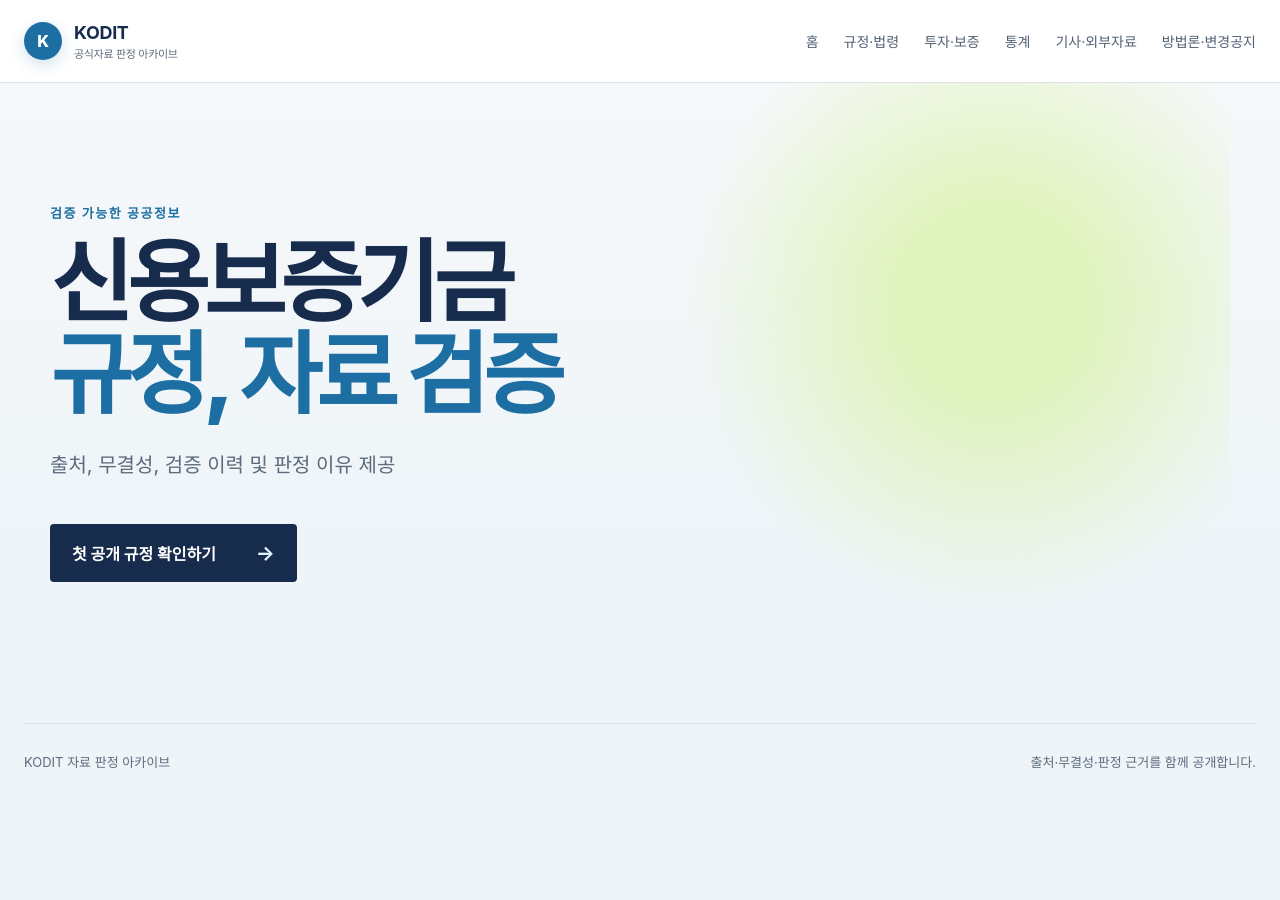
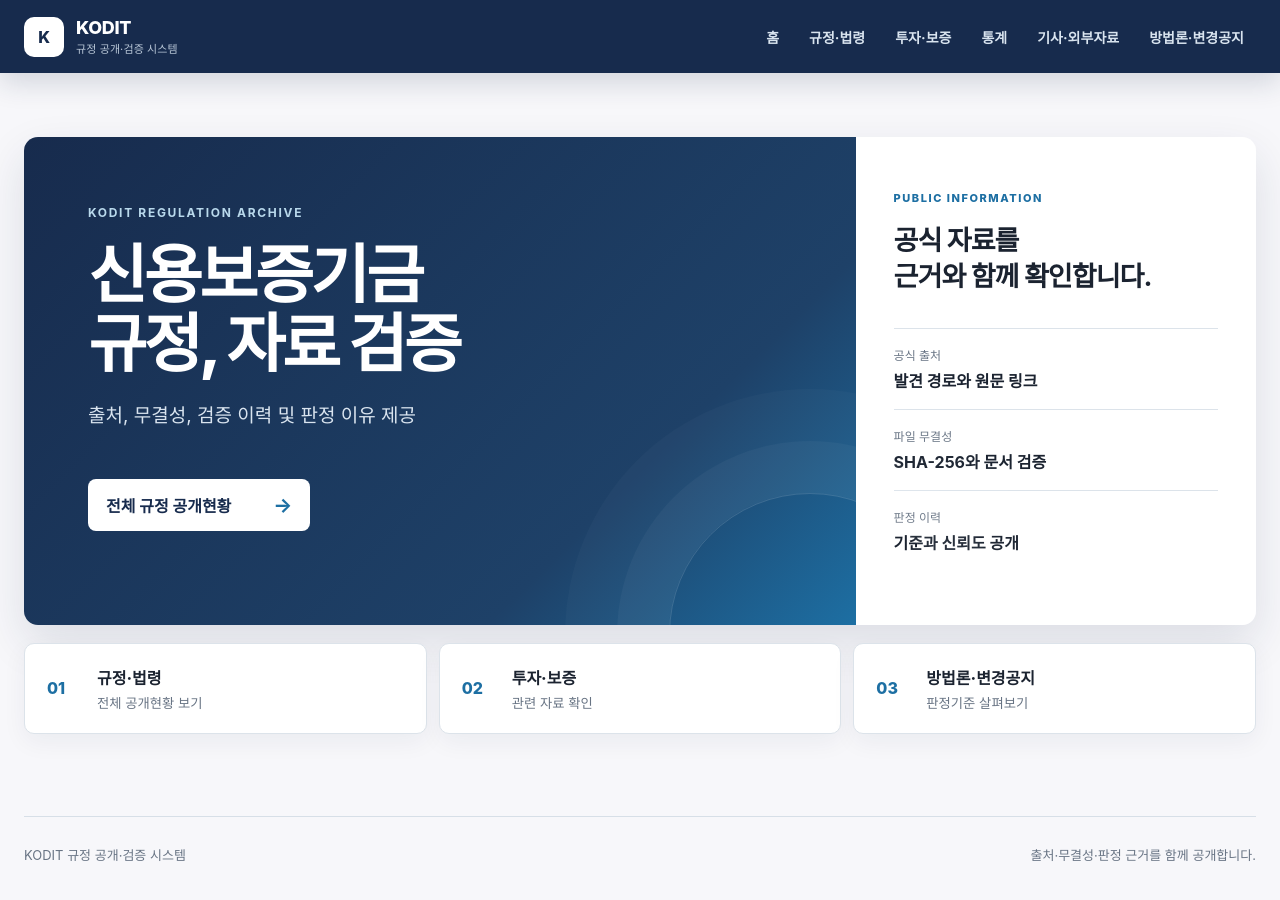
Before and after one commit to maenglion/KODIT-analysis, a Next.js app in the folder apps/public-site/: page / in a window 1280 px wide. Shown: the top 900 px of the page. Before the commit the page ends 811 px from the top, so only its background shows below. Built offline with nearby package versions, Linux system fonts and the light colour scheme; a web font is replaced by a local one.

Commit message:
style: align public site with civic dashboard

```diff
--- a/apps/public-site/app/layout.tsx
+++ b/apps/public-site/app/layout.tsx
@@ -31,7 +31,7 @@
           <div className="header-inner">
             <Link className="brand" href="/" aria-label="KODIT 규정 아카이브 홈">
               <span className="brand-mark">K</span>
-              <span><b>KODIT</b><small>공식자료 판정 아카이브</small></span>
+              <span><b>KODIT</b><small>규정 공개·검증 시스템</small></span>
             </Link>
             <nav aria-label="주 메뉴">
               {nav.map(([label, href]) => <Link key={href} href={href}>{label}</Link>)}
@@ -39,7 +39,7 @@
           </div>
         </header>
         {children}
-        <footer><span>KODIT 자료 판정 아카이브</span><span>출처·무결성·판정 근거를 함께 공개합니다.</span></footer>
+        <footer><span>KODIT 규정 공개·검증 시스템</span><span>출처·무결성·판정 근거를 함께 공개합니다.</span></footer>
       </body>
     </html>
   );
--- a/apps/public-site/app/page.tsx
+++ b/apps/public-site/app/page.tsx
@@ -3,10 +3,28 @@
 export default function Home() {
   return (
     <main className="shell home">
-      <p className="eyebrow">검증 가능한 공공정보</p>
-      <h1>신용보증기금<br /><em>규정, 자료 검증</em></h1>
-      <p className="lead">출처, 무결성, 검증 이력 및 판정 이유 제공</p>
-      <Link className="primary-link" href="/regulations/investment-option-guarantee">첫 공개 규정 확인하기 <span>→</span></Link>
+      <section className="home-intro">
+        <div className="home-copy">
+          <p className="eyebrow">KODIT REGULATION ARCHIVE</p>
+          <h1>신용보증기금<br /><em>규정, 자료 검증</em></h1>
+          <p className="lead">출처, 무결성, 검증 이력 및 판정 이유 제공</p>
+          <Link className="primary-link" href="/regulations">전체 규정 공개현황 <span>→</span></Link>
+        </div>
+        <aside className="home-guide" aria-label="검증 정보 안내">
+          <p className="home-guide-label">PUBLIC INFORMATION</p>
+          <h2>공식 자료를<br />근거와 함께 확인합니다.</h2>
+          <dl>
+            <div><dt>공식 출처</dt><dd>발견 경로와 원문 링크</dd></div>
+            <div><dt>파일 무결성</dt><dd>SHA-256와 문서 검증</dd></div>
+            <div><dt>판정 이력</dt><dd>기준과 신뢰도 공개</dd></div>
+          </dl>
+        </aside>
+      </section>
+      <section className="home-shortcuts" aria-label="주요 메뉴">
+        <Link href="/regulations"><span>01</span><b>규정·법령</b><small>전체 공개현황 보기</small></Link>
+        <Link href="/investment-guarantee"><span>02</span><b>투자·보증</b><small>관련 자료 확인</small></Link>
+        <Link href="/methodology"><span>03</span><b>방법론·변경공지</b><small>판정기준 살펴보기</small></Link>
+      </section>
     </main>
   );
 }
--- a/apps/public-site/app/styles.css
+++ b/apps/public-site/app/styles.css
@@ -84,3 +84,139 @@
   color:#fff;
 }
 .detail-ready { color:var(--primary); }
+
+/* Civic operations theme — adapted from the reference system's visual language. */
+:root {
+  --ink:#1b2330;
+  --muted:#687484;
+  --paper:#f7f7fa;
+  --green:#1d6fa3;
+  --lime:#d9ecf7;
+  --line:#dce3ea;
+  --amber:#9a5b04;
+  --primary:#1d6fa3;
+  --primary-dark:#172b4d;
+  --primary-soft:#e7f1f8;
+  --surface:#fff;
+  --shadow:0 8px 24px rgba(23,43,77,.055);
+}
+html { background:var(--paper); }
+body { background:var(--paper); color:var(--ink); }
+.shell { width:min(1240px,calc(100% - 48px)); }
+.site-header {
+  height:73px;
+  border:0;
+  background:var(--primary-dark);
+  box-shadow:0 10px 28px rgba(23,43,77,.16);
+  backdrop-filter:none;
+}
+.header-inner { width:min(1320px,calc(100% - 48px)); height:73px; }
+.brand { color:#fff; }
+.brand-mark {
+  width:40px;
+  height:40px;
+  border-radius:10px;
+  background:#fff;
+  color:var(--primary-dark);
+  box-shadow:none;
+  font-family:Paperlogy,Inter,sans-serif;
+  font-weight:800;
+}
+.brand b { font-family:Paperlogy,Inter,sans-serif; font-size:18px; font-weight:800; }
+.brand small { color:#bac8d8; font-size:11px; letter-spacing:.01em; }
+nav { gap:6px; font-size:14px; }
+nav a { color:#d9e4ef; padding:9px 12px; border-radius:7px; font-weight:650; }
+nav a:hover { color:#fff; background:rgba(255,255,255,.1); }
+
+.home { min-height:calc(100vh - 180px); padding:64px 0 82px; background:none; }
+.home-intro { display:grid; grid-template-columns:minmax(0,1.35fr) minmax(320px,.65fr); overflow:hidden; border-radius:14px; box-shadow:0 18px 45px rgba(23,43,77,.12); }
+.home-copy { min-height:430px; padding:68px 64px; background:linear-gradient(135deg,#172b4d 0%,#1e4168 72%,#1d6fa3 100%); color:#fff; position:relative; }
+.home-copy::after { content:""; position:absolute; width:280px; height:280px; right:-95px; bottom:-150px; border:1px solid rgba(255,255,255,.14); border-radius:50%; box-shadow:0 0 0 52px rgba(255,255,255,.035),0 0 0 104px rgba(255,255,255,.025); }
+.home .eyebrow { color:#b9d9ec; font-size:12px; letter-spacing:.14em; position:relative; z-index:1; }
+.home h1 { max-width:720px; margin:20px 0 22px; font-size:clamp(44px,5vw,68px); line-height:1.08; letter-spacing:-.052em; position:relative; z-index:1; }
+.home h1 em { color:#fff; }
+.home .lead { color:#d9e4ef; font-size:19px; line-height:1.65; position:relative; z-index:1; }
+.primary-link { margin-top:28px; padding:14px 18px; border-radius:8px; background:#fff; color:var(--primary-dark); gap:42px; position:relative; z-index:1; }
+.primary-link span { color:var(--primary); }
+.home-guide { padding:54px 38px; background:#fff; }
+.home-guide-label { margin:0 0 18px; color:var(--primary); font-size:11px; font-weight:800; letter-spacing:.14em; }
+.home-guide h2 { margin:0 0 32px; font-family:Paperlogy,Inter,sans-serif; font-size:27px; line-height:1.35; letter-spacing:-.035em; }
+.home-guide dl { margin:0; }
+.home-guide dl div { padding:17px 0; border-top:1px solid var(--line); }
+.home-guide dt { color:var(--muted); font-size:12px; }
+.home-guide dd { margin:5px 0 0; font-weight:750; }
+.home-shortcuts { display:grid; grid-template-columns:repeat(3,1fr); gap:12px; margin-top:18px; }
+.home-shortcuts a { display:grid; grid-template-columns:38px 1fr; gap:4px 12px; align-items:center; padding:21px 22px; background:#fff; border:1px solid var(--line); border-radius:10px; box-shadow:var(--shadow); text-decoration:none; transition:transform .18s ease,border-color .18s ease; }
+.home-shortcuts a:hover { transform:translateY(-2px); border-color:#aabccc; }
+.home-shortcuts span { grid-row:1 / span 2; color:var(--primary); font-weight:800; }
+.home-shortcuts b { font-family:Paperlogy,Inter,sans-serif; font-size:16px; font-weight:800; }
+.home-shortcuts small { color:var(--muted); }
+
+.review-hero { padding:38px 0 22px; }
+.title-line { gap:12px; }
+.title-line h1 { font-size:clamp(30px,4vw,44px); letter-spacing:-.04em; }
+.review-badge { padding:6px 11px; border-radius:17px; font-size:12px; }
+.review-warning { margin:13px 0 0; font-size:14px; }
+.metric-grid { gap:12px; margin:24px 0 14px; }
+.metric-grid div { min-height:98px; padding:17px 18px; border-top:3px solid var(--primary-dark); border-radius:9px; box-shadow:var(--shadow); }
+.metric-grid div:not(:first-child) { border-top-color:#7e9bb3; }
+.metric-grid span { font-size:12px; font-weight:700; }
+.metric-grid strong { margin-top:9px; color:var(--ink); font-size:30px; font-weight:800; }
+.update-grid { gap:0; background:#fff; border-radius:9px; box-shadow:var(--shadow); }
+.update-grid div { border-right:1px solid var(--line); border-bottom:1px solid var(--line); }
+.update-grid dt { color:#707b89; font-weight:700; }
+.update-grid dd { color:var(--ink); font-size:13px; }
+.regulations-shell { grid-template-columns:248px minmax(0,1fr); gap:16px; padding-top:6px; }
+.filter-panel,.table-panel { border-radius:9px; box-shadow:var(--shadow); }
+.filter-panel { top:91px; padding:18px; }
+.filter-head h2 { font-family:Paperlogy,Inter,sans-serif; font-size:20px; font-weight:800; }
+.filter-head button,.preset-row button,.download-menu button,.pagination button { border-radius:7px; }
+.filter-head button:hover,.preset-row button:hover,.download-menu button:hover,.pagination button:not(:disabled):hover { border-color:#9eb3c6; background:var(--primary-soft); }
+.filter-panel input[type=search],.filter-panel input[type=text],.filter-panel select { border-radius:7px; border-color:#cbd6e1; }
+.filter-panel input:focus,.filter-panel select:focus { outline:2px solid rgba(29,111,163,.2); border-color:var(--primary); }
+.table-toolbar { padding:16px 18px; background:#fff; }
+.table-toolbar strong { font-family:Paperlogy,Inter,sans-serif; font-size:22px; font-weight:800; }
+.download-menu button { padding:8px 10px; }
+.regulations-table th { background:var(--primary-dark); padding:11px 10px; font-weight:750; }
+.regulations-table td { padding:10px; }
+.regulations-table tbody tr:nth-child(even) { background:#fafbfd; }
+.regulations-table tbody tr:hover { background:#edf5fa; }
+.regulations-table .has-detail { background:#eaf3f9; }
+.status-flag,.confidence-flag { border-radius:17px; }
+.decision-dialog { border-radius:12px; border-top:5px solid var(--primary-dark); }
+.decision-dialog h2,.content h2,.hero h1,.status-card strong,.pending h1,.connection-state h1 { font-family:Paperlogy,Inter,"Noto Sans KR",sans-serif; font-weight:800; }
+.hero { padding-top:42px; }
+.breadcrumb { margin-bottom:36px; }
+.hero h1 { font-size:clamp(38px,5vw,58px); }
+.status-card,.facts-panel,.interpretation { border-radius:10px; box-shadow:var(--shadow); }
+.interpretation { background:var(--primary-dark); }
+.claim-flow span { background:#203b61; color:#c3d2e1; }
+footer { width:min(1320px,calc(100% - 48px)); border-color:#d7dfe7; }
+
+@media(max-width:980px) {
+  .home-intro { grid-template-columns:1fr; }
+  .home-copy { min-height:auto; }
+  .home-guide { display:grid; grid-template-columns:1fr 1fr; column-gap:28px; }
+  .home-guide dl { grid-column:2; grid-row:1 / span 2; }
+  .home-guide h2 { margin-bottom:0; }
+  nav { gap:0; }
+  nav a { padding-inline:8px; }
+}
+@media(max-width:760px) {
+  .site-header,.header-inner { height:68px; }
+  .home { padding-top:28px; }
+  .home-copy { padding:44px 30px; }
+  .home-guide { display:block; padding:36px 28px; }
+  .home-guide h2 { margin-bottom:24px; }
+  .home-shortcuts { grid-template-columns:1fr; }
+  .review-hero { padding-top:28px; }
+}
+@media(max-width:560px) {
+  .shell,.header-inner,footer { width:min(100% - 28px,1240px); }
+  .brand small { display:none; }
+  .home h1 { font-size:40px; }
+  .home-copy { padding:38px 24px; }
+  .home .lead { font-size:17px; }
+  .metric-grid div { min-height:88px; padding:14px; }
+  .metric-grid strong { font-size:27px; }
+}
```
